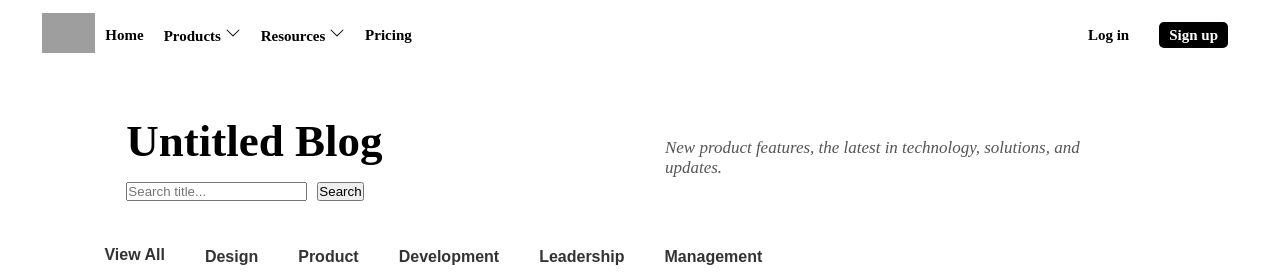
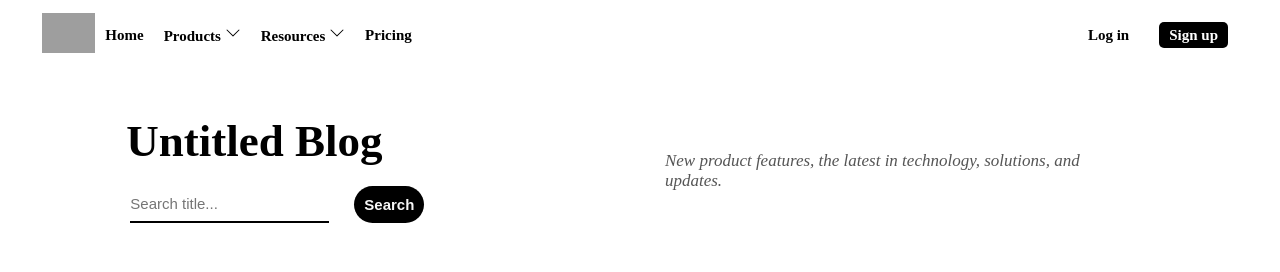
Before and after one commit to grand-rick/blog-template, an Angular app: page / in a window 1280 px wide. Shown: the top 272 px of the page. Built offline with nearby package versions, Linux system fonts and the light colour scheme; grey boxes are pictures that could not be loaded.

Commit message:
[style]: Search bar design

```diff
--- a/src/app/components/search-bar/search-bar.component.css
+++ b/src/app/components/search-bar/search-bar.component.css
@@ -42,3 +42,30 @@ h2 {
     color: #555;
     font-style: italic;
 }
+
+.sect-1-2 {
+    display: flex;
+    justify-content: start;
+    padding: 4px;
+}
+
+.sect-1-2 * {
+    margin-right: 15px;
+}
+
+.sect-1-2 button {
+    border: none;
+    border-radius: 20px;
+    padding: 10px;
+    background-color: #000;
+    color: #f7f7f7;
+    font-size: 15px;
+    font-weight: bold;
+}
+
+.sect-1-2 input {
+    border: none;
+    border-bottom: 2px solid black;
+    color: #000;
+    font-size: 15px;
+}
```
